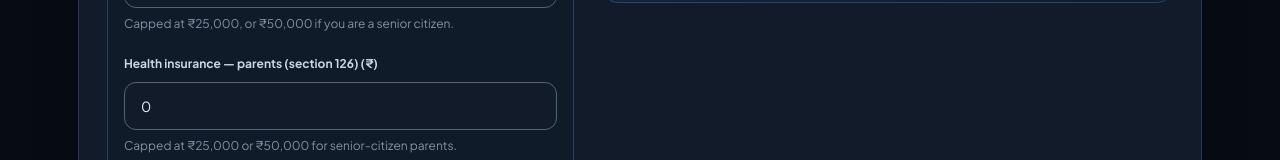
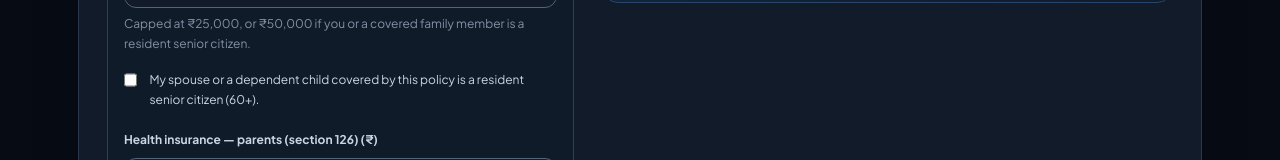
Before and after one commit to samavb6-oss/toolhub, a React (Vite) app: page /tools/income-tax-calculator in a window 1280 px wide. Shown: the part 1274-1434 px from the top of the page. Built offline with nearby package versions, Linux system fonts and the light colour scheme; no server answers.

Commit message:
Add self/family senior-citizen deduction input

```diff
--- a/src/tools/IncomeTaxCalculatorTool.tsx
+++ b/src/tools/IncomeTaxCalculatorTool.tsx
@@ -13,6 +13,7 @@ type FormValues = {
   otherIncome: string;
   section80C: string;
   section80DSelf: string;
+  selfFamilySenior: boolean;
   section80DParents: string;
   parentsSenior: boolean;
   nps80CCD1B: string;
@@ -25,6 +26,7 @@ const defaults: FormValues = {
   otherIncome: "0",
   section80C: "150000",
   section80DSelf: "25000",
+  selfFamilySenior: false,
   section80DParents: "0",
   parentsSenior: false,
   nps80CCD1B: "50000",
@@ -102,6 +104,7 @@ export function IncomeTaxCalculatorTool() {
       otherIncome: Number(values.otherIncome),
       section80C: Number(values.section80C),
       section80DSelf: Number(values.section80DSelf),
+      selfFamilySenior: values.selfFamilySenior,
       section80DParents: Number(values.section80DParents),
       parentsSenior: values.parentsSenior,
       nps80CCD1B: Number(values.nps80CCD1B),
@@ -159,7 +162,11 @@ export function IncomeTaxCalculatorTool() {
             <p className="mt-1 text-xs leading-5 text-[#91a3b9]">These are ignored under the new regime. Enter only deductions you are eligible to claim.</p>
             <div className="mt-4 grid gap-4">
               {amountField("section80C", "tax-80c", values.taxYear === "ty2026-27" ? "Eligible savings deductions (section 123 / Schedule XV) (₹)" : "Section 80C / 80CCC / 80CCD(1) (₹)", "Combined eligible amount; capped at ₹1,50,000.")}
-              {amountField("section80DSelf", "tax-80d-self", values.taxYear === "ty2026-27" ? "Health insurance — self/family (section 126) (₹)" : "Health insurance — self/family (80D) (₹)", "Capped at ₹25,000, or ₹50,000 if you are a senior citizen.")}
+              {amountField("section80DSelf", "tax-80d-self", values.taxYear === "ty2026-27" ? "Health insurance — self/family (section 126) (₹)" : "Health insurance — self/family (80D) (₹)", "Capped at ₹25,000, or ₹50,000 if you or a covered family member is a resident senior citizen.")}
+              <label className="flex items-start gap-3 text-xs leading-5 text-[#cbd5e1]">
+                <input type="checkbox" data-testid="checkbox-tax-self-family-senior" className="mt-0.5 h-4 w-4 accent-[#6da1ff]" checked={values.selfFamilySenior} onChange={(event) => setValues((current) => ({ ...current, selfFamilySenior: event.target.checked }))} />
+                My spouse or a dependent child covered by this policy is a resident senior citizen (60+).
+              </label>
               {amountField("section80DParents", "tax-80d-parents", values.taxYear === "ty2026-27" ? "Health insurance — parents (section 126) (₹)" : "Health insurance — parents (80D) (₹)", "Capped at ₹25,000 or ₹50,000 for senior-citizen parents.")}
               <label className="flex items-start gap-3 text-xs leading-5 text-[#cbd5e1]">
                 <input type="checkbox" data-testid="checkbox-tax-parents-senior" className="mt-0.5 h-4 w-4 accent-[#6da1ff]" checked={values.parentsSenior} onChange={(event) => setValues((current) => ({ ...current, parentsSenior: event.target.checked }))} />
```
